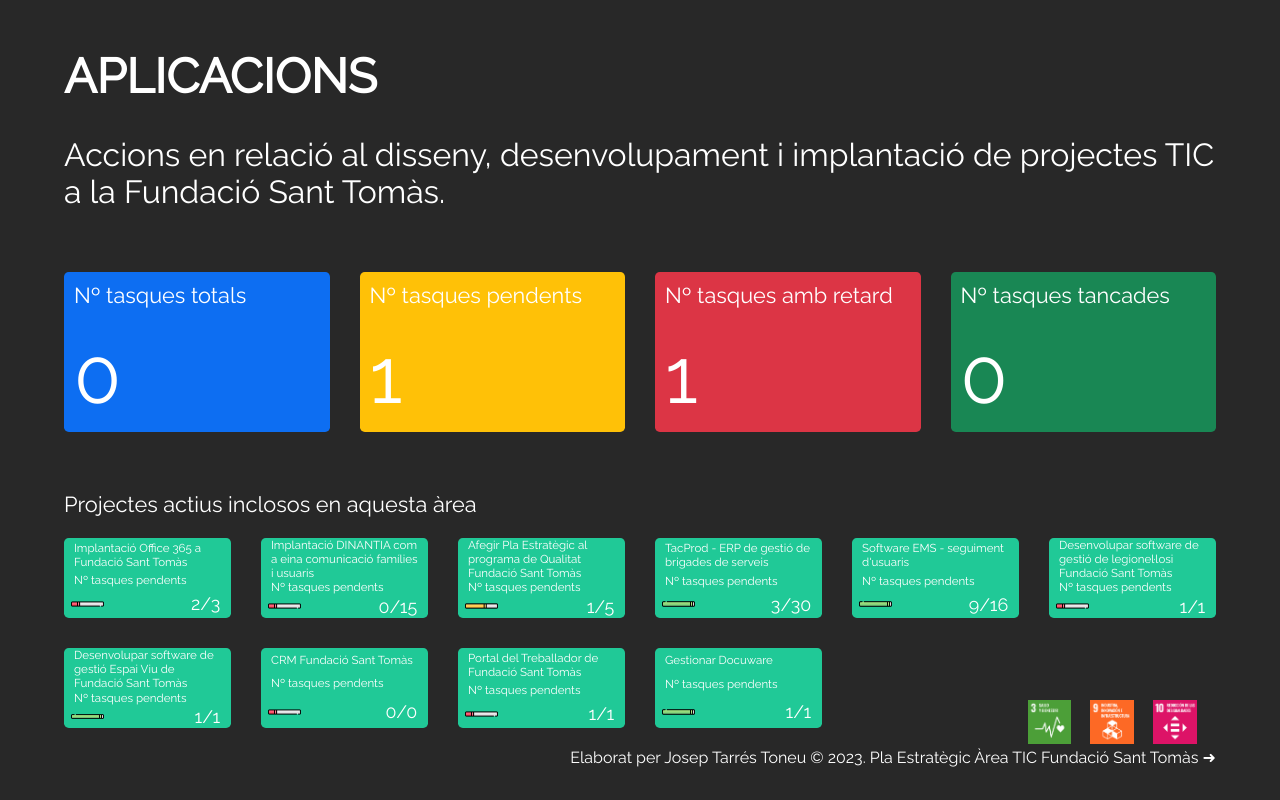
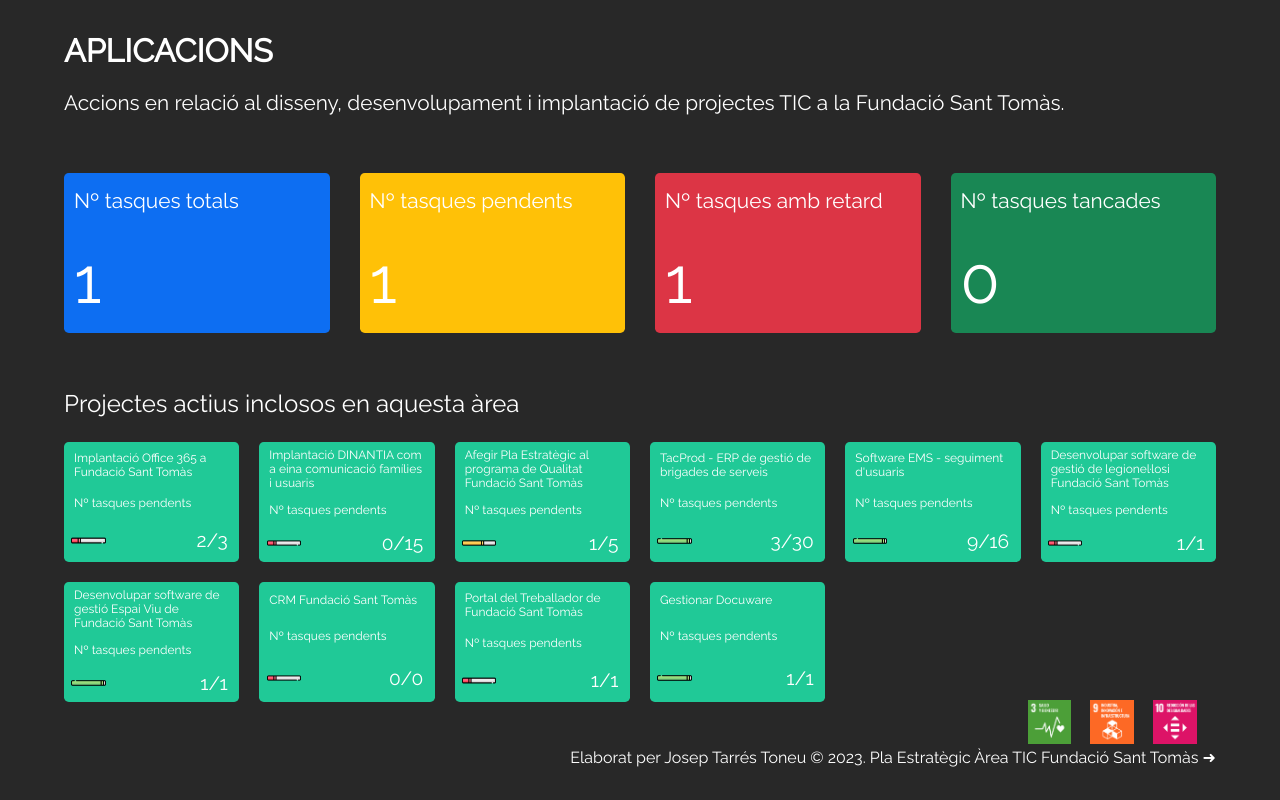
Before and after one commit to joseptarrestoneu/area-tic, a plain HTML site: page index.html in a window 1280 px wide. Both pictures are taken after a click on the icon 552 px from the left and 507 px from the top of the page. Drawn offline with Linux system fonts and the light colour scheme.

Commit message:
Fixed css documents

```diff
--- a/css/style.css
+++ b/css/style.css
@@ -414,17 +414,17 @@ body {
 
     /* Pantalles de dashboards */
     .dashboard-project .header {
-        height: 200px;
-        margin: 3em auto .5em;
+        height: 125px;
+        margin: 2em auto .5em;
     }
 
     .dashboard-project .header h1 {
-        font-size: 3em;
+        font-size: 2em;
         text-align: start;
     }
 
     .dashboard-project .header p {
-        font-size: 2em;
+        font-size: 1.3em;
         text-align: start;
     }
 
@@ -433,20 +433,20 @@ body {
         grid-template-columns: 1fr 1fr 1fr 1fr;
         grid-template-rows: 1fr;
         row-gap: 0;
-        margin: 1em auto;
+        margin: .5em auto;
     }
 
     .dashboard-project .porlets .porlet span:nth-child(1) {
-        font-size: 1.7vw;
+        font-size: 1.3em;
     }
 
     .dashboard-project .porlets .porlet span:nth-child(2) {
-        font-size: 6vw;
+        font-size: 4em;
     }
 
     .dashboard-project .task-week {
         margin-top: 2em;
-        font-size: 1.7vw;
+        font-size: 1.5em;
     }
 
     .dashboard-project .task-week p:first-of-type {
@@ -457,20 +457,20 @@ body {
         display: grid;
         grid-template-columns: 1fr 1fr 1fr 1fr 1fr 1fr;
         grid-template-rows: 1fr 1fr;
-        column-gap: 30px;
-        row-gap: 30px;
+        column-gap: 20px;
+        row-gap: 20px;
     }
 
     .dashboard-project .task-week .porlets .porlet {
-        height: 10vh;
+        height: 10opx;
     }
 
     .dashboard-project .task-week .porlets .porlet span {
-        font-size: .9vw;
+        font-size: .5em;
     }
 
     .dashboard-project .task-week .porlets .porlet span:last-child {
-        font-size: 1.4vw;
+        font-size: .8em;
         align-items: center;
         grid-template-columns: 3fr 7fr;
     }
--- a/js/app.js
+++ b/js/app.js
@@ -119,7 +119,7 @@ window.addEventListener("load", () => {
             projectDescription: "Accions en relació al disseny, desenvolupament i implantació de projectes TIC a la Fundació Sant Tomàs.",
             projectInitialData: "-",
             projectFinalData: "-",
-            projectNumTaskTotals: 0,
+            projectNumTaskTotals: 1,
             projectNumTaskPending: 1,
             projectNumTaskDelayed: 1,
             projectNumTaskClosed: 0,
```
